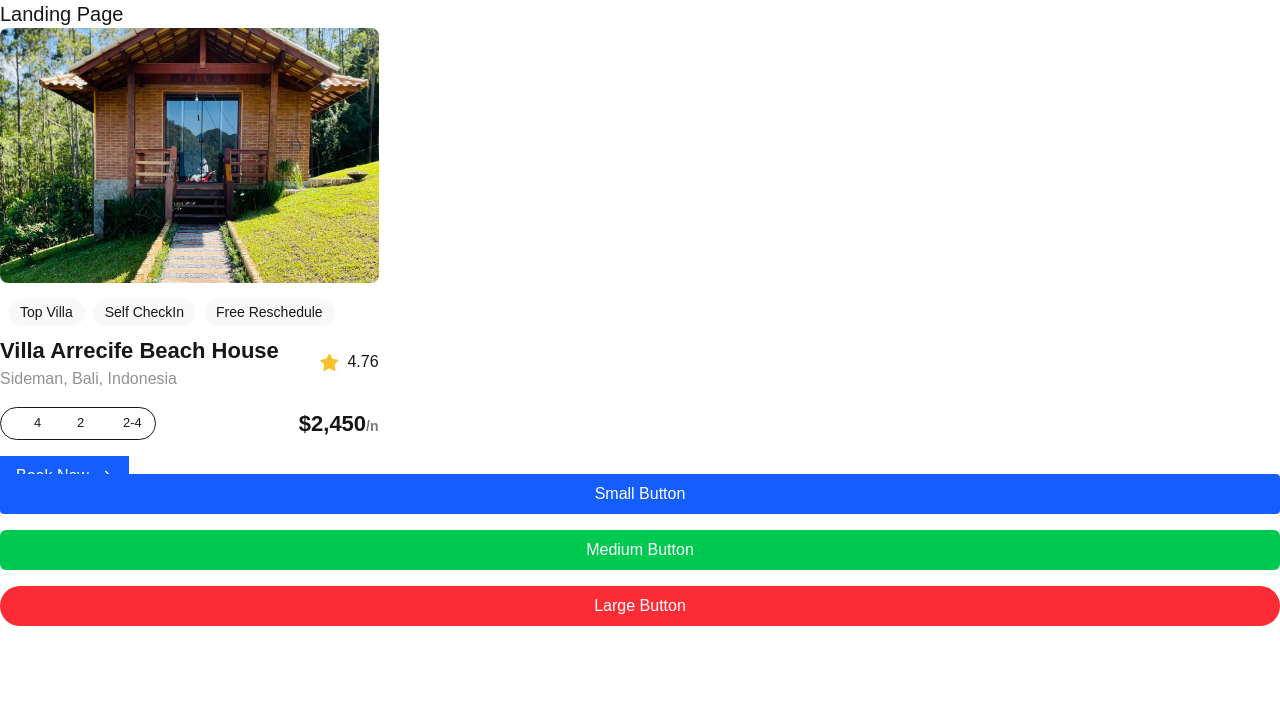
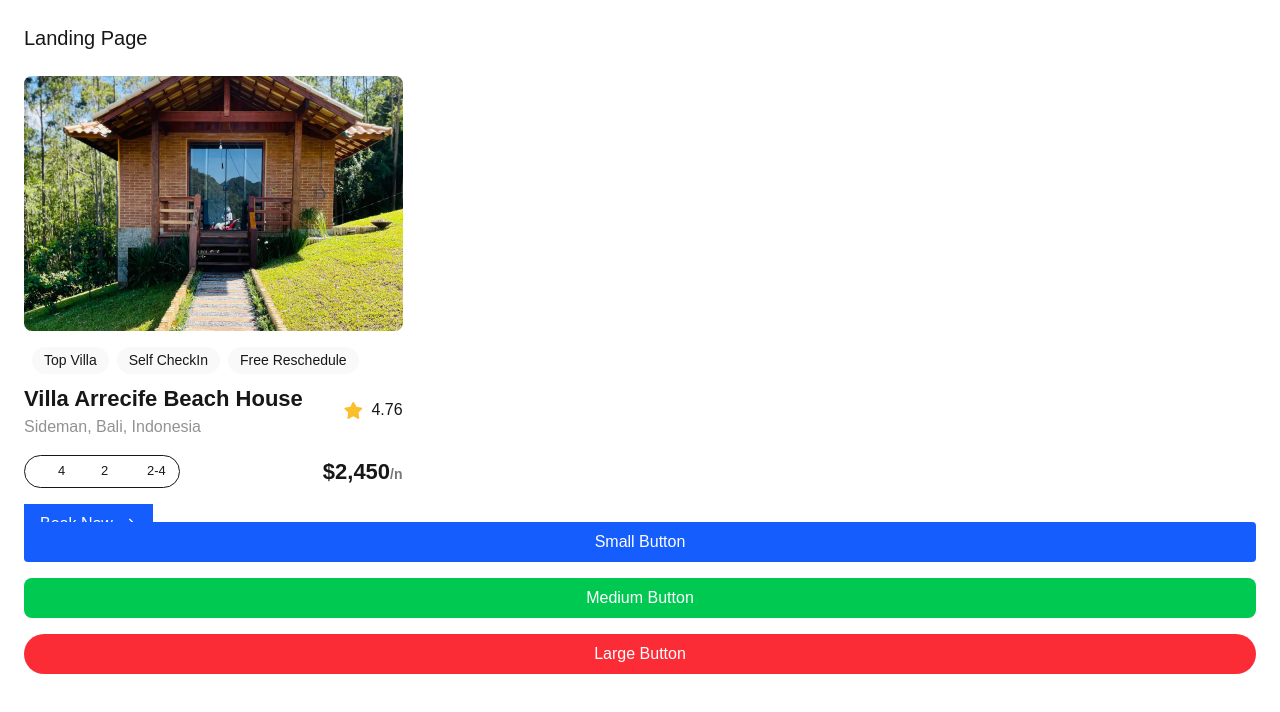
Before and after one commit to Adaking-hub/alx-project-0x00-setup, a Next.js app in the folder alx-project-0x00/: page /landing in a window 1280 px wide. Shown: the top 712 px of the page. Built offline with nearby package versions, Linux system fonts and the light colour scheme.

Commit message:
Next.js Project

```diff
--- a/alx-project-0x00/pages/landing.tsx
+++ b/alx-project-0x00/pages/landing.tsx
@@ -1,21 +1,23 @@
-import Card from "@/components/Card"
-import Button from "@/components/Button";
+import React from "react";
+import Card from "@/components/Card";
+import Button from "@/components/Button"; // ✅ Ensure this import is present
 
+const Landing: React.FC = () => {
+  return (
+    <div className="p-6">
+      <h1 className="text-xl font-extralight mb-6">Landing Page</h1>
 
-const Landing: React.FC =  () => {
-  return (
-    <div>
-      <h1 className=" text-xl font-extralight">Landing Page</h1>
-
+      {/* Reusable Card */}
       <Card />
 
-       {/* ✅ Buttons with the required rounded styles */}
+      {/* ✅ Buttons with the required rounded styles */}
       <div className="mt-6 flex flex-col gap-4">
         <Button title="Small Button" styles="rounded-sm bg-blue-500 text-white px-4 py-2" />
-        <Button title="Medium Button" styles="rounded-md bg-green-500 text-white px-4 py-2" />
+        <Button title="Medium Button" styles="rounded-lg bg-green-500 text-white px-4 py-2" />
         <Button title="Large Button" styles="rounded-full bg-red-500 text-white px-4 py-2" />
       </div>
     </div>
-  )
-}
-export default Landing
+  );
+};
+
+export default Landing;
```
